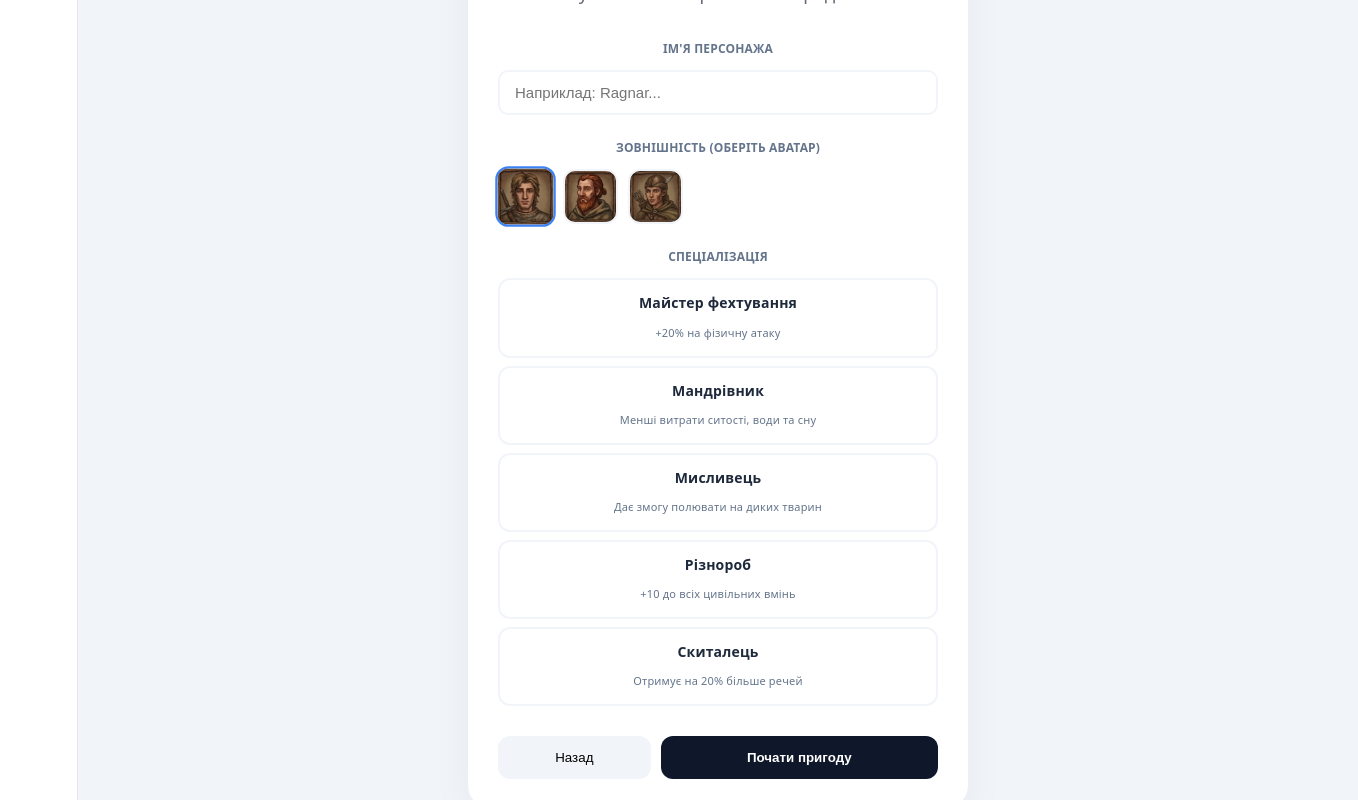
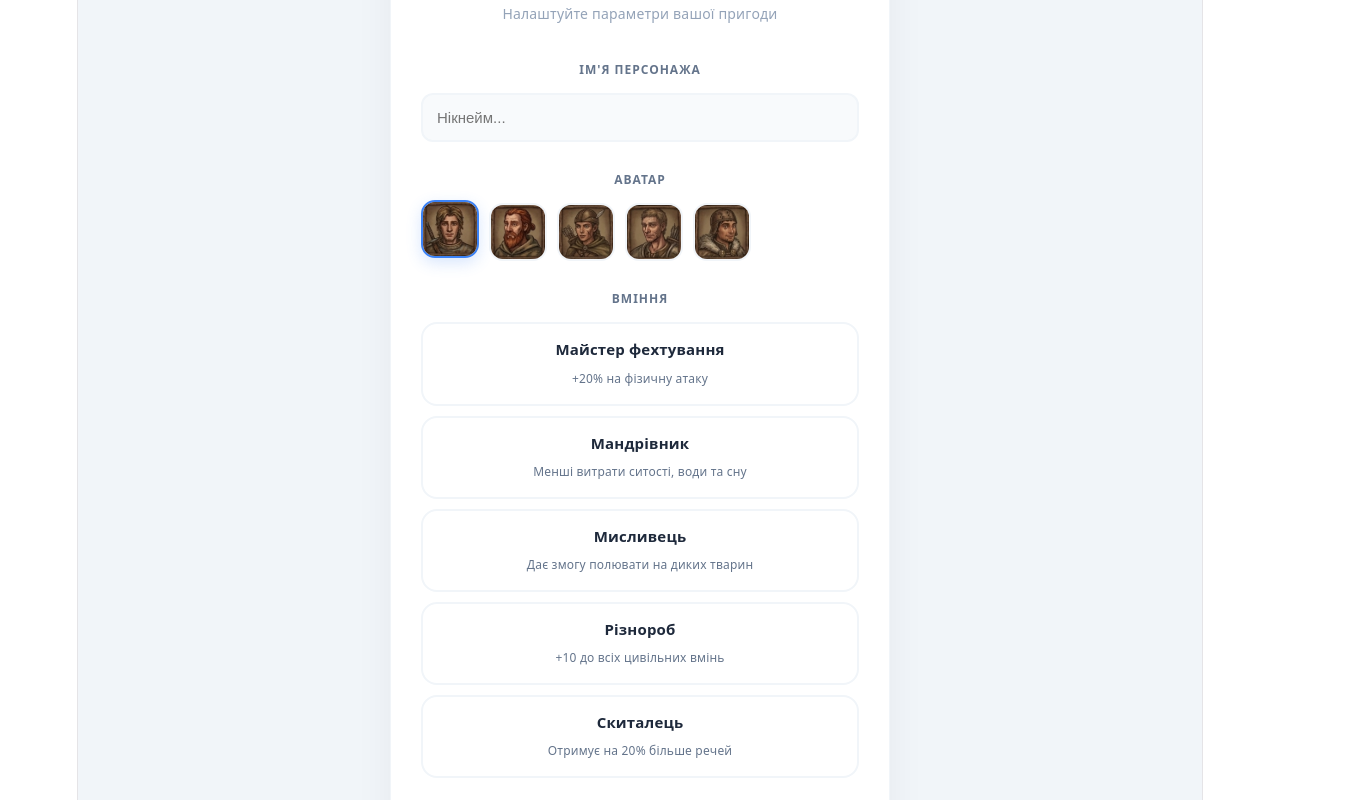
Before and after one commit to ShokoladkaFav/Web_rpg, a React (Vite) app: page /create in a window 1280 px wide. Shown: the part 160-960 px from the top of the page, 1358 px wide, since content can reach past the window. Built offline with nearby package versions, Linux system fonts and the light colour scheme.

Commit message:
Add player info

```diff
--- a/src/pages/CharacterCreation.jsx
+++ b/src/pages/CharacterCreation.jsx
@@ -2,16 +2,12 @@ import { useState } from "react";
 import { useNavigate } from "react-router-dom";
 import "../styles/CharacterCreation.css";
 
-// Масив з назвами файлів іконок
-const iconNames = ["icon1.png", "icon2.png", "icon3.png"];
+const iconNames = ["icon1.png", "icon2.png", "icon3.png", "icon4.png", "icon5.png"];
 
 function CharacterCreation() {
     const navigate = useNavigate();
     const [nickname, setNickname] = useState("");
-
-    // Створюємо повні шляхи до іконок
     const icons = iconNames.map(name => `/src/assets/player_icon/${name}`);
-
     const [selectedIcon, setSelectedIcon] = useState(icons[0]);
     const [selectedTrait, setSelectedTrait] = useState(null);
 
@@ -24,12 +20,8 @@ function CharacterCreation() {
     ];
 
     const handleCreate = () => {
-        if (!nickname.trim()) {
-            alert("Будь ласка, введіть ім'я героя!");
-            return;
-        }
-        if (!selectedTrait) {
-            alert("Оберіть спеціалізацію!");
+        if (!nickname.trim() || !selectedTrait) {
+            alert("Заповніть всі поля!");
             return;
         }
 
@@ -38,8 +30,13 @@ function CharacterCreation() {
             icon: selectedIcon,
             trait: selectedTrait,
             level: 1,
+            xp: 0,         // Початковий досвід
+            maxXp: 100,    // Досвід до наступного рівня
             hp: 100,
-            mp: 100
+            mp: 100,
+            food: 100,
+            water: 100,
+            sleep: 100
         };
 
         localStorage.setItem("player_character", JSON.stringify(characterData));
@@ -51,62 +48,38 @@ function CharacterCreation() {
             <div className="creation-container">
                 <header className="creation-header">
                     <h1>Створення героя</h1>
-                    <p>Налаштуйте свого персонажа перед початком</p>
+                    <p>Налаштуйте параметри вашої пригоди</p>
                 </header>
-
                 <div className="creation-form">
                     <div className="form-section">
                         <label>Ім'я персонажа</label>
-                        <input
-                            type="text"
-                            placeholder="Наприклад: Ragnar..."
-                            value={nickname}
-                            onChange={(e) => setNickname(e.target.value)}
-                            maxLength={15}
-                        />
+                        <input type="text" value={nickname} onChange={(e) => setNickname(e.target.value)} maxLength={15} placeholder="Нікнейм..."/>
                     </div>
-
                     <div className="form-section">
-                        <label>Зовнішність (Оберіть аватар)</label>
+                        <label>Аватар</label>
                         <div className="icon-grid">
-                            {icons.map((iconPath, index) => (
-                                <div
-                                    key={index}
-                                    className={`icon-item ${selectedIcon === iconPath ? "active" : ""}`}
-                                    onClick={() => setSelectedIcon(iconPath)}
-                                >
-                                    <img
-                                        src={iconPath}
-                                        alt="Avatar"
-                                        onError={(e) => {
-                                            e.target.src = "https://via.placeholder.com/64?text=Icon";
-                                        }}
-                                    />
+                            {icons.map((icon, i) => (
+                                <div key={i} className={`icon-item ${selectedIcon === icon ? "active" : ""}`} onClick={() => setSelectedIcon(icon)}>
+                                    <img src={icon} alt="icon" onError={(e) => e.target.src = "https://via.placeholder.com/64"}/>
                                 </div>
                             ))}
                         </div>
                     </div>
-
                     <div className="form-section">
-                        <label>Спеціалізація</label>
+                        <label>Вміння</label>
                         <div className="traits-list">
-                            {traits.map((trait) => (
-                                <div
-                                    key={trait.id}
-                                    className={`trait-card ${selectedTrait?.id === trait.id ? "active" : ""}`}
-                                    onClick={() => setSelectedTrait(trait)}
-                                >
-                                    <span className="trait-name">{trait.name}</span>
-                                    <span className="trait-desc">{trait.desc}</span>
+                            {traits.map(t => (
+                                <div key={t.id} className={`trait-card ${selectedTrait?.id === t.id ? "active" : ""}`} onClick={() => setSelectedTrait(t)}>
+                                    <span className="trait-name">{t.name}</span>
+                                    <span className="trait-desc">{t.desc}</span>
                                 </div>
                             ))}
                         </div>
                     </div>
                 </div>
-
                 <footer className="creation-footer">
                     <button className="btn-back" onClick={() => navigate("/")}>Назад</button>
-                    <button className="btn-confirm" onClick={handleCreate}>Почати пригоду</button>
+                    <button className="btn-confirm" onClick={handleCreate}>Створити</button>
                 </footer>
             </div>
         </div>
--- a/src/styles/CharacterCreation.css
+++ b/src/styles/CharacterCreation.css
@@ -1,12 +1,19 @@
+/* Глобальне скидання для цієї сторінки */
+* {
+    margin: 0;
+    padding: 0;
+    box-sizing: border-box;
+}
+
 .creation-page {
-    width: 100vw;
+    width: 100%; /* Замість 100vw, щоб не вилазило за межі */
     min-height: 100vh;
     background: #f1f5f9;
     display: flex;
     justify-content: center;
     align-items: center;
-    padding: 20px;
-    box-sizing: border-box;
+    padding: 40px 20px;
+    overflow-x: hidden; /* Захист від горизонтального скролу */
 }
 
 .creation-container {
@@ -14,8 +21,9 @@
     max-width: 500px;
     background: #ffffff;
     padding: 30px;
-    border-radius: 24px;
+    border-radius: 32px;
     box-shadow: 0 10px 40px rgba(0, 0, 0, 0.05);
+    border: 1px solid #f1f5f9;
 }
 
 .creation-header {
@@ -29,8 +37,14 @@
     color: #1e293b;
 }
 
+.creation-header p {
+    font-size: 14px;
+    color: #94a3b8;
+    margin-top: 5px;
+}
+
 .form-section {
-    margin-bottom: 20px;
+    margin-bottom: 25px;
 }
 
 .form-section label {
@@ -38,38 +52,42 @@
     font-size: 12px;
     font-weight: 700;
     text-transform: uppercase;
+    letter-spacing: 1px;
     color: #64748b;
-    margin-bottom: 8px;
+    margin-bottom: 10px;
 }
 
 .form-section input {
     width: 100%;
-    padding: 12px 15px;
-    border-radius: 10px;
+    padding: 14px;
+    border-radius: 12px;
     border: 2px solid #f1f5f9;
+    background: #f8fafc;
     font-size: 15px;
     outline: none;
+    transition: 0.2s;
+}
+
+.form-section input:focus {
+    border-color: #3b82f6;
+    background: #fff;
 }
 
 .icon-grid {
     display: flex;
     gap: 10px;
     flex-wrap: wrap;
+    justify-content: flex-start;
 }
 
 .icon-item {
-    width: 55px;
-    height: 55px;
-    border-radius: 12px;
+    width: 58px;
+    height: 58px;
+    border-radius: 14px;
     border: 2px solid #f1f5f9;
     cursor: pointer;
     overflow: hidden;
-    transition: 0.2s;
-}
-
-.icon-item.active {
-    border-color: #3b82f6;
-    transform: scale(1.1);
+    transition: all 0.2s ease;
 }
 
 .icon-item img {
@@ -78,17 +96,28 @@
     object-fit: cover;
 }
 
+.icon-item.active {
+    border-color: #3b82f6;
+    transform: translateY(-3px);
+    box-shadow: 0 5px 15px rgba(59, 130, 246, 0.2);
+}
+
 .traits-list {
     display: flex;
     flex-direction: column;
-    gap: 8px;
+    gap: 10px;
 }
 
 .trait-card {
-    padding: 10px 15px;
-    border-radius: 12px;
+    padding: 12px 18px;
+    border-radius: 16px;
     border: 2px solid #f1f5f9;
     cursor: pointer;
+    transition: 0.2s;
+}
+
+.trait-card:hover {
+    border-color: #e2e8f0;
 }
 
 .trait-card.active {
@@ -99,37 +128,45 @@
 .trait-name {
     display: block;
     font-weight: 700;
-    font-size: 14px;
+    font-size: 15px;
     color: #1e293b;
 }
 
 .trait-desc {
-    font-size: 11px;
+    font-size: 12px;
     color: #64748b;
 }
 
 .creation-footer {
     display: flex;
-    gap: 10px;
-    margin-top: 30px;
+    gap: 12px;
+    margin-top: 35px;
 }
 
 .btn-back {
     flex: 1;
-    padding: 14px;
-    border-radius: 12px;
+    padding: 16px;
+    border-radius: 14px;
     border: none;
     background: #f1f5f9;
+    color: #64748b;
+    font-weight: 600;
     cursor: pointer;
+    transition: 0.2s;
 }
 
 .btn-confirm {
     flex: 2;
-    padding: 14px;
-    border-radius: 12px;
+    padding: 16px;
+    border-radius: 14px;
     border: none;
     background: #0f172a;
     color: white;
     font-weight: 700;
     cursor: pointer;
+    transition: 0.2s;
 }
+
+.btn-confirm:hover {
+    background: #3b82f6;
+}
```
Also changed, not shown: src/components/PlayerStatsModal.jsx (added, +70 -0 lines), src/pages/GamePage.jsx (+21 -13 lines), src/styles/GamePage.css (+70 -44 lines), src/styles/PlayerStatsModal.css (added, +78 -0 lines), src/assets/player_icon/icon4.png (added), src/assets/player_icon/icon5.png (added).
